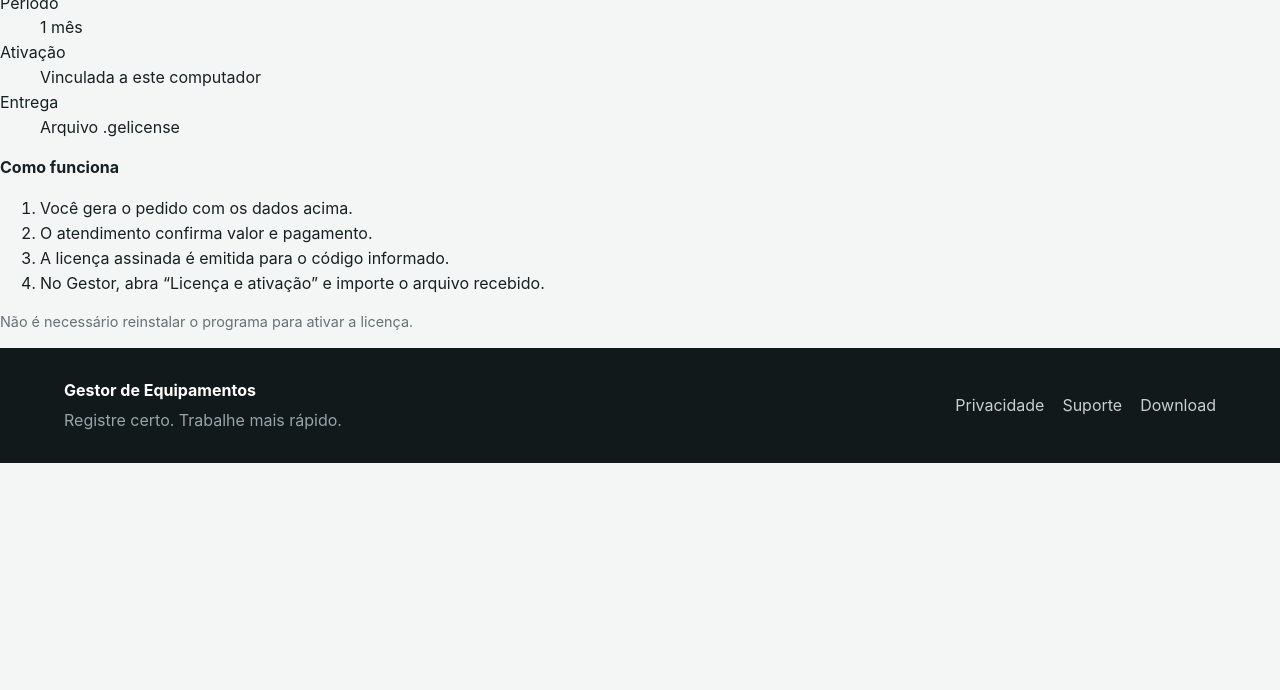
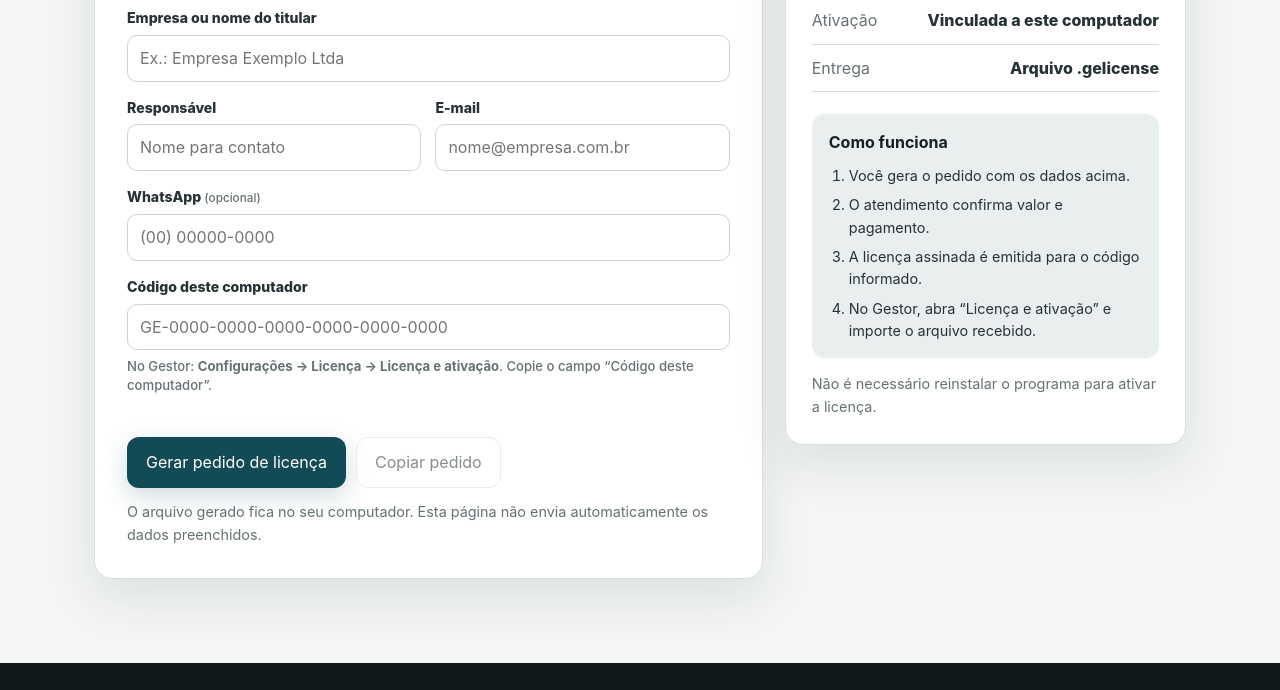
Before and after one commit to clienteg1603/Gestor-de-Equipamentos-Releases, a plain HTML site: page comprar.html in a window 1280 px wide. Shown: the part 736-1426 px from the top of the page. Before the commit the page ends 1199 px from the top, so only its background shows below. Drawn offline with Linux system fonts and the light colour scheme.

Commit message:
style: carregar estilos da solicitação de licença

```diff
--- a/comprar.html
+++ b/comprar.html
@@ -8,6 +8,7 @@
   <title>Solicitar licença — Gestor de Equipamentos</title>
   <link rel="icon" type="image/svg+xml" href="brand-icon.svg">
   <link rel="stylesheet" href="styles.css">
+  <link rel="stylesheet" href="comprar.css">
 </head>
 <body>
   <header class="topbar">
```
